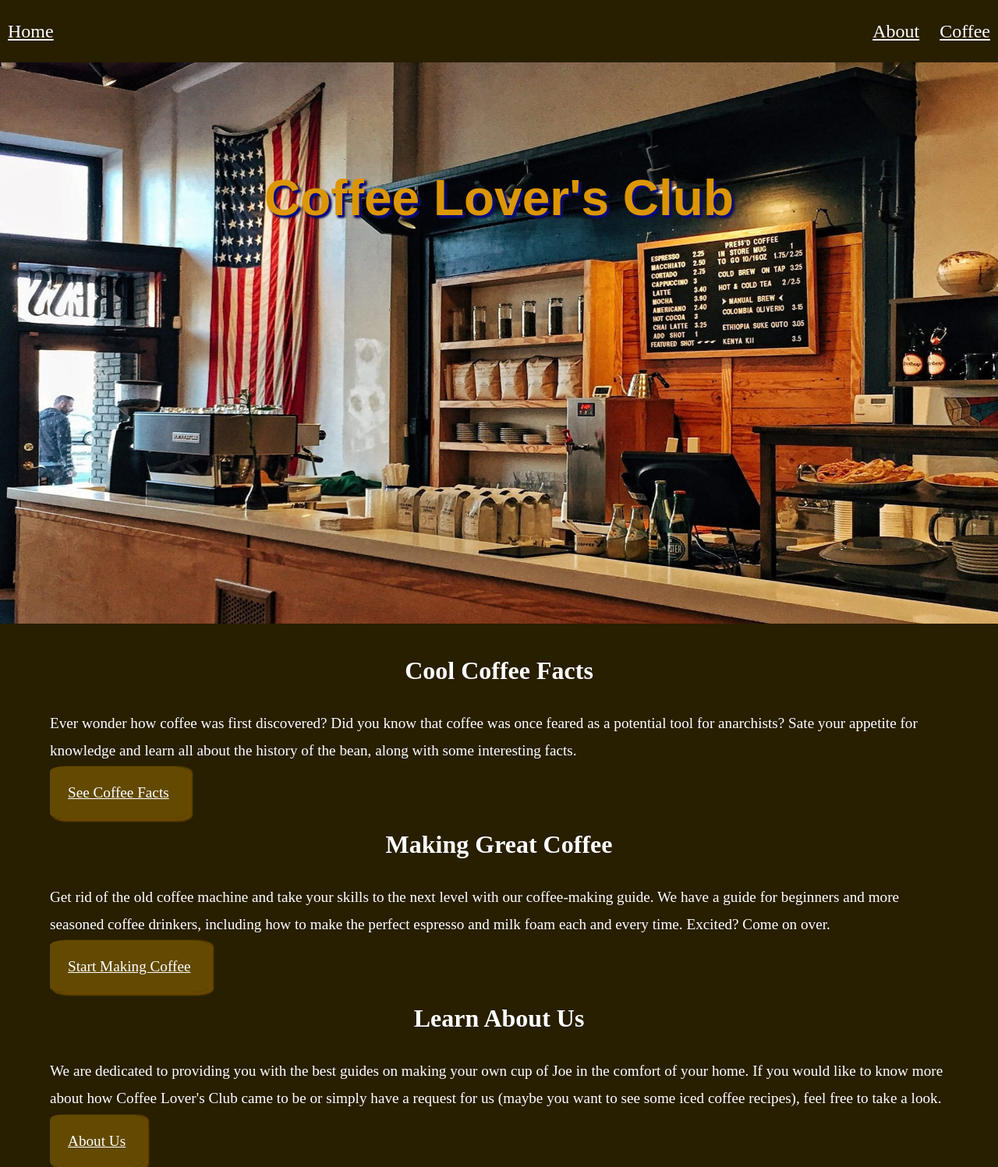
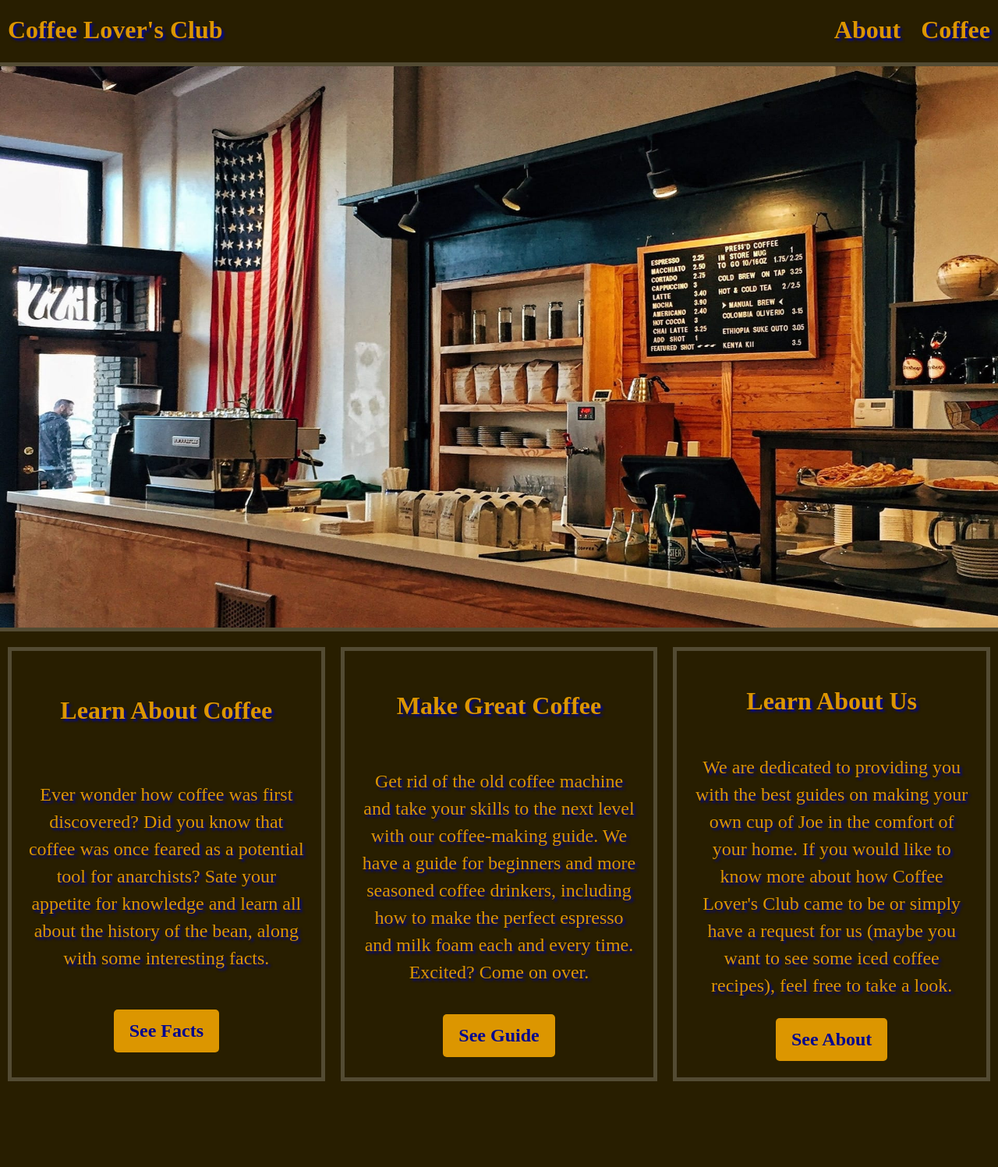
Before and after one commit to ryan-szalaty/Coffee-Lovers-Club, a Flask app: page / in a window 1280 px wide. Shown: the whole page at 78% size. After the commit the page ends 1387 px from the top, so only its background shows below. Run offline with Flask 3, Linux system fonts and the light colour scheme.

Commit message:
Updated homepage.

```diff
--- /dev/null
+++ b/static/home.css
@@ -0,0 +1,186 @@
+/* Resetting default styles for the body */
+body {
+    margin: 0;
+    width: auto;
+    height: auto;
+    font-size: 1.5rem;
+    line-height: 35px;
+    background-color: rgb(40, 30, 0);
+    color: rgb(220, 150, 0);
+    text-shadow: 3px 3px 3px rgb(0, 7, 143), 3px 3px 3px rgb(40, 30, 0);
+}
+
+/* Styling links */
+a {
+    text-decoration: none;
+    color: rgb(220, 150, 0);
+    text-shadow: 3px 3px 3px rgb(0, 7, 143), 3px 3px 3px rgb(40, 30, 0);
+    font-size: 2rem;
+    font-weight: 600;
+}
+
+/* Navigation bar styles */
+.navbar {
+    width: 100%;
+    height: 10vh;
+    display: flex;
+    flex-direction: row;
+    justify-content: space-between;
+    align-items: center;
+    font-size: 1.5rem;
+}
+
+/* Left-aligned links within the navbar */
+.navbar-left a {
+    margin-left: 10px;
+}
+
+/* Right-aligned links within the navbar */
+.navbar-right a {
+    margin-left: 10px;
+    margin-right: 10px;
+}
+
+/* Keyframes for slide down animation */
+@keyframes slideDown {
+    0% {
+        transform: translateY(-100%);
+    }
+    100% {
+        transform: translateY(0);
+    }
+}
+
+/* Keyframes for slide up animation */
+@keyframes slideUp {
+    0% {
+        transform: translateY(0);
+    }
+    100% {
+        transform: translateY(-100%);
+    }
+}
+
+/* Alert styles with slide animations */
+.alert {
+    animation: slideDown 0.3s ease 0s 1 normal forwards, slideUp 0.3s ease 2s 1 normal forwards;
+    background-color: #f44336;
+    position: fixed;
+    top: 0;
+    left: 0;
+    width: 100%;
+    max-width: 100%;
+    max-height: 20vh;
+    padding: 10px;
+    text-align: center;
+    z-index: 9999;
+    font-size: 1.3rem;
+    color: white;
+}
+
+/* Success message styles with slide animations */
+.success {
+    animation: slideDown 0.3s ease 0s 1 normal forwards, slideUp 0.3s ease 2s 1 normal forwards;
+    font-size: 1.3rem;
+    background-color: green;
+    position: fixed;
+    top: 0;
+    left: 0;
+    width: 100%;
+    max-width: 100%;
+    max-height: 20vh;
+    padding: 10px;
+    text-align: center;
+    z-index: 9999;
+    color: white;
+}
+
+/* Banner styles */
+.banner {
+    position: relative;
+    width: 100%;
+    text-align: center;
+}
+
+/* Banner image styles */
+.banner-image {
+    opacity: 1.0;
+    width: 100%;
+    max-width: 100%;
+    height: 100%;
+    max-height: 90vh;
+    border-bottom: 5px solid rgba(255, 255, 255, 0.2);
+    border-top: 5px solid rgba(255, 255, 255, 0.2);
+}
+
+/* Banner title styles */
+.banner-title {
+    position: absolute;
+    top: 15%;
+    left: 50%;
+    transform: translate(-50%, -50%);
+    font-size: 4rem;
+    line-height: 70px;
+    font-weight: bolder;
+    font-family: Arial, Helvetica, sans-serif;
+    color: rgb(220, 150, 0);
+    text-shadow: 3px 3px 3px rgb(0, 7, 143), 3px 3px 3px rgb(40, 30, 0);
+}
+
+/* Index page elements */
+.grid-container {
+    margin: 10px;
+    display: grid;
+    grid-template-columns: repeat(3, 1fr);
+    gap: 20px;
+}
+
+.grid-item {
+    display: flex;
+    flex-direction: column;
+    text-align: center;
+    align-items: center;
+    justify-content: space-around;
+    padding: 5%;
+    border: 5px solid rgba(255, 255, 255, 0.2);
+}
+
+.grid-item-title {
+    font-size: 2rem;
+    font-weight: 600;
+}
+
+.grid-item-link {
+    font-size: 1.5rem;
+    padding: 10px 20px;
+    border: none;
+    border-radius: 5px;
+    background-color: rgb(220, 150, 0);
+    color: rgb(0, 7, 143);
+    cursor: pointer;
+    transition: background-color 0.3s ease, transform 0.2s ease;
+    text-shadow: none;
+}
+
+.grid-item-link:hover {
+    background-color: rgb(255, 174, 0);
+    color: rgb(0, 9, 179);
+}
+
+.grid-item-link:active {
+    transform: translateY(3px);
+}
+
+/* Generic title styles */
+.title {
+    font-size: 2rem;
+    font-weight: bolder;
+    text-align: center;
+}
+
+/* Text within titles */
+.title-text {
+    font-size: 1.5rem;
+    font-style: italic;
+    text-align: center;
+}
--- a/static/styles.css
+++ b/static/styles.css
@@ -95,8 +95,7 @@ a {
 }
 
 .home-section {
-    margin-left: 5%;
-    margin-right: 5%;
+    background-color: #ccc;
 }
 
 .coffee-tips {
--- a/templates/index.html
+++ b/templates/index.html
@@ -10,46 +10,43 @@
 
   <div class="banner">
     <img class="banner-image" src="../static/cup-home.jpg" alt="coffee-cup">
-    <p class="banner-title">Coffee Lover's Club</p>
+    <p class="banner-title"></p>
   </div>
-  <div class="home-section">
-    <p class="title">
-      Cool Coffee Facts
-    </p>
+
+  <div class="grid-container">
+    <div class="grid-item">
+      <h2 class="grid-item-title">Learn About Coffee</h2>
       <p>
         Ever wonder how coffee was first discovered? Did you know that coffee was once feared as a
         potential tool for anarchists? Sate your appetite for knowledge and learn all about the history of
         the bean, along with some interesting facts.
       </p>
-    <a class="button" href="/facts">
-      See Coffee Facts
+      <a class="grid-item-link" href="/facts">
+        See Facts
       </a>
     </div>
-  <div class="home-section">
-    <p class="title">
-      Making Great Coffee
-    </p>
+    <div class="grid-item">
+      <h2 class="grid-item-title">Make Great Coffee</h2>
       <p>
         Get rid of the old coffee machine and take your skills to the next level with our coffee-making guide.
         We have a guide for beginners and more seasoned coffee drinkers, including how to make the perfect
         espresso and milk foam each and every time. Excited? Come on over.
       </p>
-    <a class="button" href="/coffee">
-      Start Making Coffee
+      <a class="grid-item-link" href="/coffee">
+        See Guide
       </a>
     </div>
-  <div class="home-section">
-    <p class="title">
-      Learn About Us
-    </p>
+    <div class="grid-item">
+      <h2 class="grid-item-title">Learn About Us</h2>
       <p>
         We are dedicated to providing you with the best guides on making your own cup of Joe in the comfort of
         your home. If you would like to know more about how Coffee Lover's Club came to be or simply have a request
         for us (maybe you want to see some iced coffee recipes), feel free to take a look.
       </p>
-    <a class="button" href="/about">
-      About Us
+      <a class="grid-item-link" href="/about">
+        See About
       </a>
+    </div>
   </div>
 </section>
 {% endblock %}
--- a/templates/layout.html
+++ b/templates/layout.html
@@ -3,13 +3,13 @@
 <head>
     <meta charset="UTF-8">
     <meta name="viewport" content="width=device-width, initial-scale=1.0">
-    <link rel="stylesheet" href="../static/styles.css">
+    <link rel="stylesheet" href="../static/home.css">
     <title>Coffee Lover's Club</title>
 </head>
 <body>
     <nav class="navbar">
         <div class="navbar-left">
-            <a href="/">Home</a>
+            <a href="/">Coffee Lover's Club</a>
         </div>
         <div class="navbar-right">
             <a href="/about">About</a>
```
Lines whose indentation alone changed are shown as unchanged.
